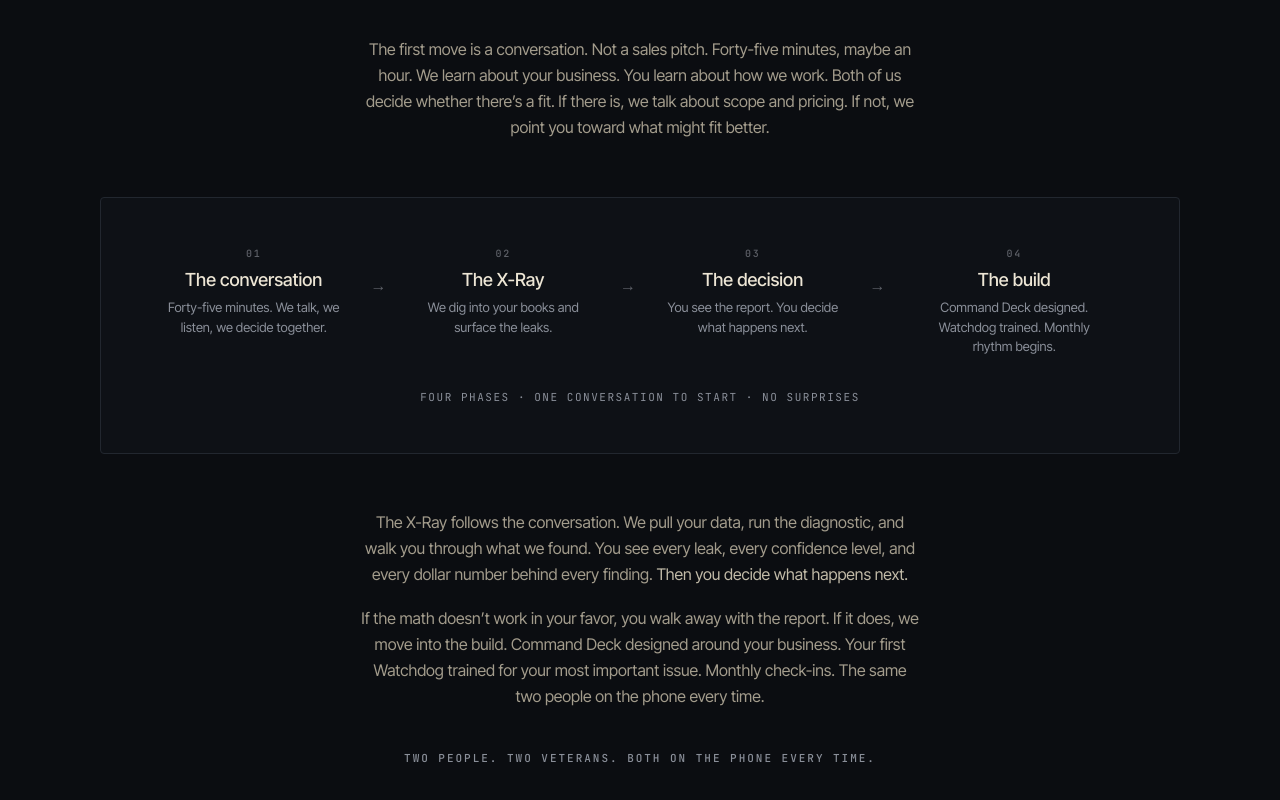
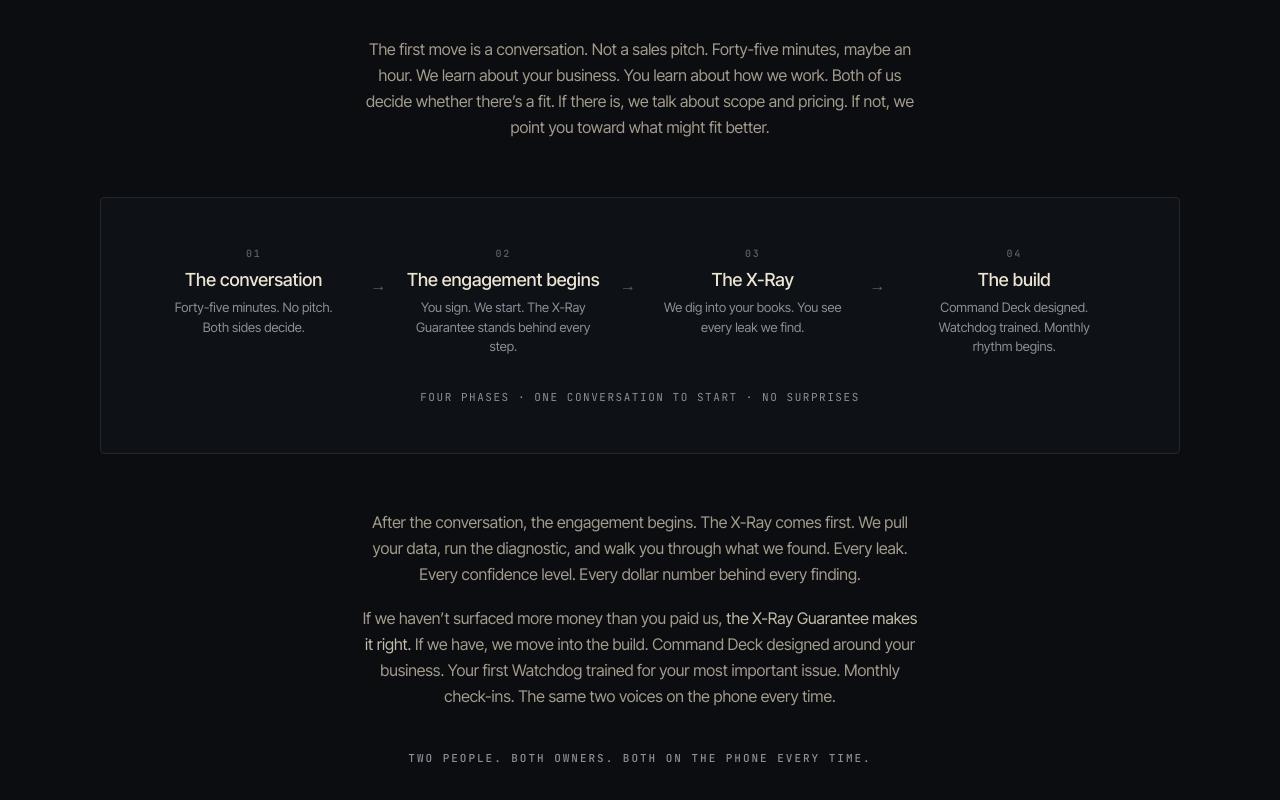
Before and after one commit to gamerascension103/Vizion.ai, a Next.js app: page / in a window 1280 px wide. Shown: the part 7317-8117 px from the top of the page. Built offline with nearby package versions, Linux system fonts and the light colour scheme.

Commit message:
Brief 08.5: Correct engagement arc, closing prose, transition line

```diff
--- a/src/components/engagement/Engagement.tsx
+++ b/src/components/engagement/Engagement.tsx
@@ -28,12 +28,12 @@ export function Engagement() {
       {/* Closing prose — 560px column */}
       <div style={{ maxWidth: '560px', width: '100%', textAlign: 'center', marginTop: '56px' }}>
         <p className="text-base max-[720px]:text-[15px]" style={paragraphStyle}>
-          The X-Ray follows the conversation. We pull your data, run the diagnostic, and walk you through what we found. You see every leak, every confidence level, and every dollar number behind every finding.{' '}
-          <span style={{ color: 'var(--color-ink-secondary-bright)' }}>Then you decide what happens next.</span>
+          After the conversation, the engagement begins. The X-Ray comes first. We pull your data, run the diagnostic, and walk you through what we found. Every leak. Every confidence level. Every dollar number behind every finding.
         </p>
 
         <p className="text-base max-[720px]:text-[15px]" style={{ ...paragraphStyle, marginBottom: '40px' }}>
-          If the math doesn&rsquo;t work in your favor, you walk away with the report. If it does, we move into the build. Command Deck designed around your business. Your first Watchdog trained for your most important issue. Monthly check-ins. The same two people on the phone every time.
+          If we haven&rsquo;t surfaced more money than you paid us,{' '}
+          <span style={{ color: 'var(--color-ink-secondary-bright)' }}>the X-Ray Guarantee makes it right.</span>{' '}If we have, we move into the build. Command Deck designed around your business. Your first Watchdog trained for your most important issue. Monthly check-ins. The same two voices on the phone every time.
         </p>
 
         {/* Transition line */}
@@ -41,7 +41,7 @@ export function Engagement() {
           className="text-[11px] max-[720px]:text-[10px]"
           style={transitionLineStyle}
         >
-          Two people. Two veterans. Both on the phone every time.
+          Two people. Both owners. Both on the phone every time.
         </p>
       </div>
     </section>
--- a/src/components/engagement/EngagementSequence.tsx
+++ b/src/components/engagement/EngagementSequence.tsx
@@ -1,7 +1,7 @@
 const STATES = [
-  { num: '01', label: 'The conversation', sub: 'Forty-five minutes. We talk, we listen, we decide together.' },
-  { num: '02', label: 'The X-Ray', sub: 'We dig into your books and surface the leaks.' },
-  { num: '03', label: 'The decision', sub: 'You see the report. You decide what happens next.' },
+  { num: '01', label: 'The conversation', sub: 'Forty-five minutes. No pitch. Both sides decide.' },
+  { num: '02', label: 'The engagement begins', sub: 'You sign. We start. The X-Ray Guarantee stands behind every step.' },
+  { num: '03', label: 'The X-Ray', sub: 'We dig into your books. You see every leak we find.' },
   { num: '04', label: 'The build', sub: 'Command Deck designed. Watchdog trained. Monthly rhythm begins.' },
 ]
 
```
Also changed, not shown: 2 other files (tests, documents, lock files or other folders).
